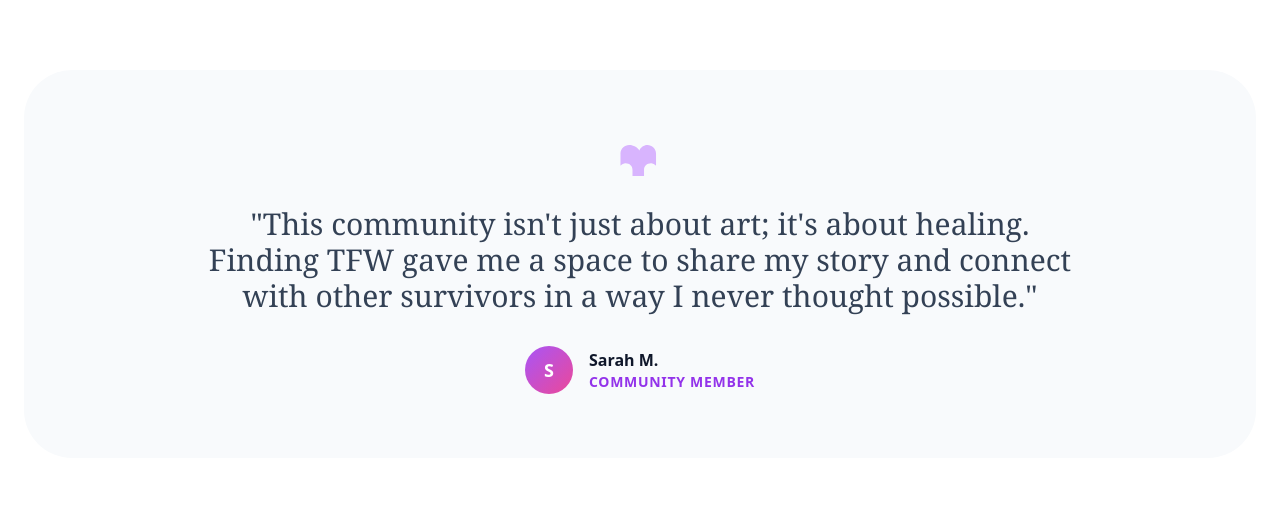
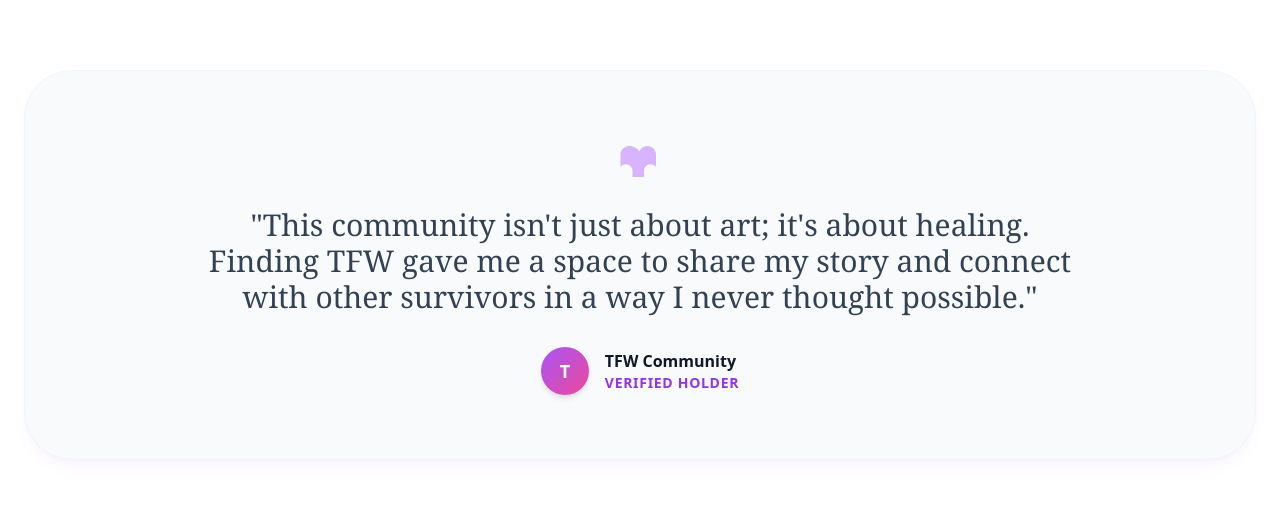
Before and after one commit to andretfw/TFW-WEBSITE, a React (Vite) app: page / in a window 1280 px wide. Shown: the part 7041-7551 px from the top of the page. Built offline with nearby package versions, Linux system fonts and the light colour scheme; a web font is replaced by a local one.

Commit message:
PartnersAndTestimonials.tsx

```diff
--- a/PartnersAndTestimonials.tsx
+++ b/PartnersAndTestimonials.tsx
@@ -1,17 +1,28 @@
 import React from 'react';
 
-// IMPORT YOUR PARTNER LOGOS (Exact Filenames)
+// ==========================================
+// PARTNER LOGOS (Exact Filenames)
+// ==========================================
+
+// 1. ETHWomen (Copied exactly from your screenshot)
 import ethWomenLogo from './Tutti Frutti Women - ETHWOMEN 2024 COMMUNITY PARTNER GRAPHIC.png';
+
+// 2. Futurist (Copied exactly from your screenshot)
 import futuristLogo from './Tutti Frutti Women- Futurist 2024 COMMUNITY PARTNER GRAPHIC.png';
+
+// 3. WebX (Short name you verified)
 import webxLogo from './WEBX TFW.JPG';
+
+// 4. NFTNYC (Short name you verified)
 import nftNycLogo from './NFTNYC2024.PNG';
+
 
 const PartnersAndTestimonials: React.FC = () => {
   return (
     <section className="py-24 bg-white overflow-hidden">
       <div className="max-w-7xl mx-auto px-6">
 
-        {/* --- SECTION 1: PROUD PARTNERS (Replaces the fake 15k stat) --- */}
+        {/* --- PARTNERS SECTION (Replacing the fake 15k stats) --- */}
         <div className="text-center mb-20">
           <span className="text-purple-600 font-bold tracking-widest uppercase text-xs mb-4 block">
             Trusted By Global Communities
@@ -21,33 +32,33 @@ const PartnersAndTestimonials: React.FC = () => {
           </h2>
 
           {/* Logo Grid */}
-          <div className="flex flex-wrap justify-center items-center gap-12 md:gap-20 opacity-80 hover:opacity-100 transition-opacity">
+          <div className="flex flex-wrap justify-center items-center gap-12 md:gap-20">
 
-            {/* Partner 1: ETHWomen */}
-            <div className="w-40 md:w-52 grayscale hover:grayscale-0 transition-all duration-500 cursor-pointer">
+            {/* ETHWomen */}
+            <div className="w-40 md:w-52 grayscale hover:grayscale-0 transition-all duration-500 cursor-pointer opacity-80 hover:opacity-100 hover:scale-110">
               <img src={ethWomenLogo} alt="ETHWomen Partner" className="w-full h-auto object-contain" />
             </div>
 
-            {/* Partner 2: Futurist */}
-            <div className="w-40 md:w-52 grayscale hover:grayscale-0 transition-all duration-500 cursor-pointer">
+            {/* Futurist */}
+            <div className="w-40 md:w-52 grayscale hover:grayscale-0 transition-all duration-500 cursor-pointer opacity-80 hover:opacity-100 hover:scale-110">
               <img src={futuristLogo} alt="Futurist Conference" className="w-full h-auto object-contain" />
             </div>
 
-            {/* Partner 3: WebX */}
-            <div className="w-32 md:w-40 grayscale hover:grayscale-0 transition-all duration-500 cursor-pointer">
+            {/* WebX */}
+            <div className="w-32 md:w-40 grayscale hover:grayscale-0 transition-all duration-500 cursor-pointer opacity-80 hover:opacity-100 hover:scale-110">
               <img src={webxLogo} alt="WebX Asia" className="w-full h-auto object-contain rounded-xl" />
             </div>
 
-            {/* Partner 4: NFT NYC */}
-            <div className="w-32 md:w-40 grayscale hover:grayscale-0 transition-all duration-500 cursor-pointer">
+            {/* NFT NYC */}
+            <div className="w-32 md:w-40 grayscale hover:grayscale-0 transition-all duration-500 cursor-pointer opacity-80 hover:opacity-100 hover:scale-110">
               <img src={nftNycLogo} alt="NFT NYC" className="w-full h-auto object-contain" />
             </div>
 
           </div>
         </div>
 
-        {/* --- SECTION 2: TESTIMONIALS (Real Voices) --- */}
-        <div className="bg-slate-50 rounded-[3rem] p-8 md:p-16 relative">
+        {/* --- TESTIMONIALS --- */}
+        <div className="bg-slate-50 rounded-[3rem] p-8 md:p-16 relative border border-slate-100 shadow-lg shadow-purple-500/5">
           <div className="max-w-4xl mx-auto text-center relative z-10">
             <svg className="w-12 h-12 text-purple-300 mx-auto mb-6" fill="currentColor" viewBox="0 0 24 24">
               <path d="M14.017 21L14.017 18C14.017 16.054 15.398 14.664 17.513 14.664C18.423 14.664 19.333 15.119 20.016 15.847V9.753C20.016 7.425 18.059 5.515 15.656 5.515C13.882 5.515 12.336 6.743 11.699 8.245C10.653 6.699 8.788 5.515 6.604 5.515C4.201 5.515 2.244 7.425 2.244 9.753V15.847C2.927 15.119 3.837 14.664 4.747 14.664C6.862 14.664 8.243 16.054 8.243 18L8.243 21L14.017 21Z" />
@@ -58,12 +69,12 @@ const PartnersAndTestimonials: React.FC = () => {
             </p>
 
             <div className="flex items-center justify-center gap-4">
-              <div className="w-12 h-12 bg-gradient-to-br from-purple-500 to-pink-500 rounded-full flex items-center justify-center text-white font-bold text-lg">
-                S
+              <div className="w-12 h-12 bg-gradient-to-br from-purple-500 to-pink-500 rounded-full flex items-center justify-center text-white font-bold text-lg shadow-md">
+                T
               </div>
               <div className="text-left">
-                <div className="font-bold text-slate-900">Sarah M.</div>
-                <div className="text-purple-600 text-sm font-bold uppercase tracking-wider">Community Member</div>
+                <div className="font-bold text-slate-900">TFW Community</div>
+                <div className="text-purple-600 text-sm font-bold uppercase tracking-wider">Verified Holder</div>
               </div>
             </div>
 
```
